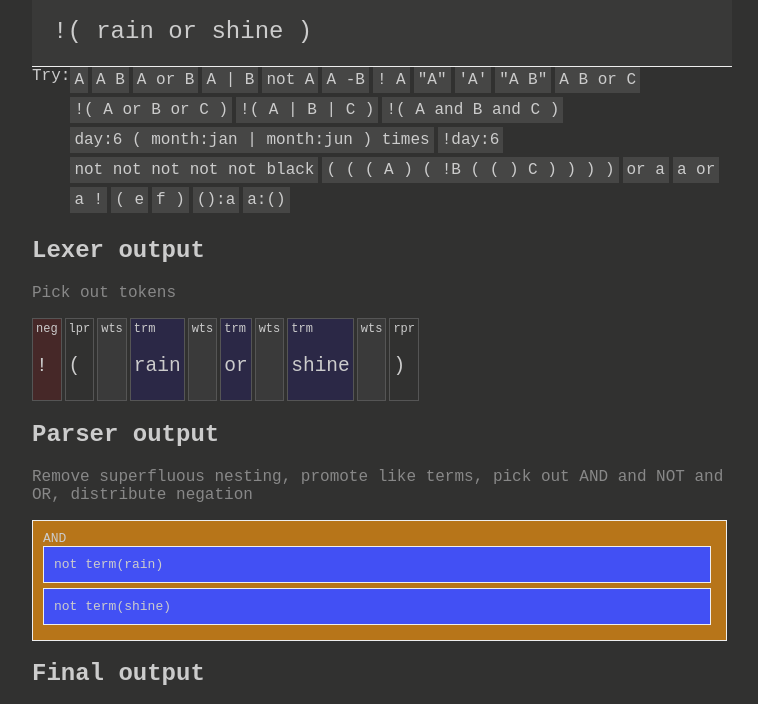
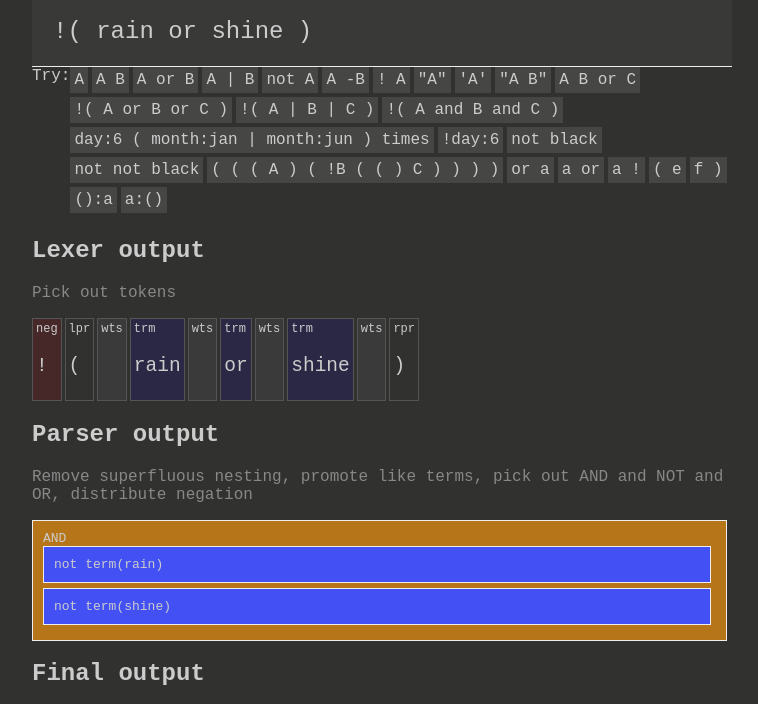
Before and after one commit to maxvu/arturo-query, a plain HTML site: page index.htm in a window 1280 px wide. Shown: the part 83-787 px from the top of the page, without its empty margins (258-1016 px from the left). Drawn offline with nearby package versions, Linux system fonts and the light colour scheme; a web font is replaced by a local one.

Commit message:
Change 'not' example to one even, one odd

```diff
--- a/index.htm
+++ b/index.htm
@@ -145,7 +145,8 @@
                 <a href="#">!( A and B and C )</a>
                 <a href="#">day:6 ( month:jan | month:jun ) times</a>
                 <a href="#">!day:6</a>
-                <a href="#">not not not not not black</a>
+                <a href="#">not black</a>
+                <a href="#">not not black</a>
                 <a href="#">( ( ( A ) ( !B ( ( ) C ) ) ) )</a>
                 <a href="#">or a</a>
                 <a href="#">a or</a>
```
